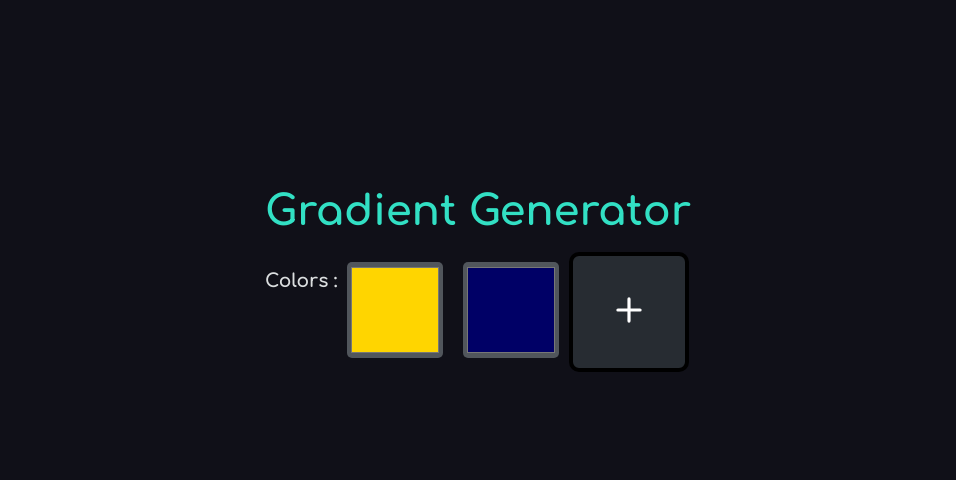
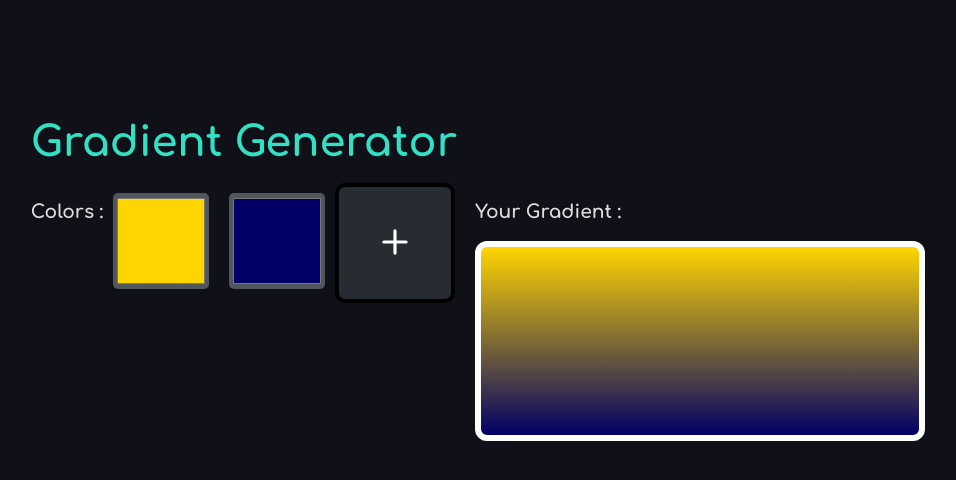
Before and after one commit to naveensinghp/Playground-Stuff, a Next.js app: page / in a window 1280 px wide. Shown: the top 480 px of the page, without its empty margins (162-1118 px from the left). Built offline with nearby package versions, Linux system fonts and the light colour scheme.

Commit message:
no message

```diff
--- a/src/components/GradientGen/GradientGen.js
+++ b/src/components/GradientGen/GradientGen.js
@@ -77,7 +77,7 @@ function GradientGen() {
           {/* <h3>Colors Mode : </h3>  */}
           {/* <Slider /> */}
         </div>
-        {/* <div className={styles.rowright}>
+        <div className={styles.rowright}>
           <h3>Your Gradient : </h3>
             <div
               className={styles.csssnipet}
@@ -85,7 +85,7 @@ function GradientGen() {
                 backgroundImage,
               }}>
           </div>
-        </div> */}
+        </div>
         {/* <div
             className={styles.testhover}
             style={{ display: 'flex',flexDirection: 'column',alignItems: 'end' }}>
```
